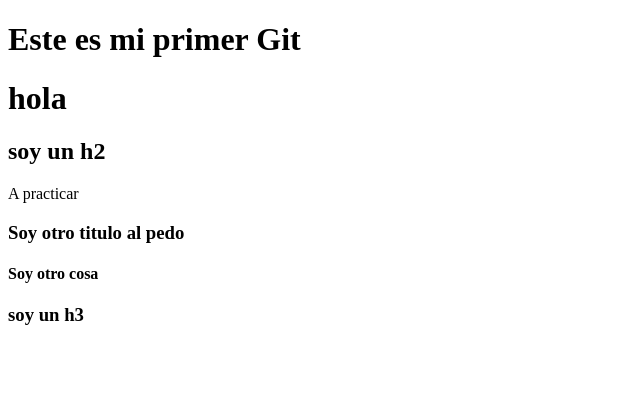
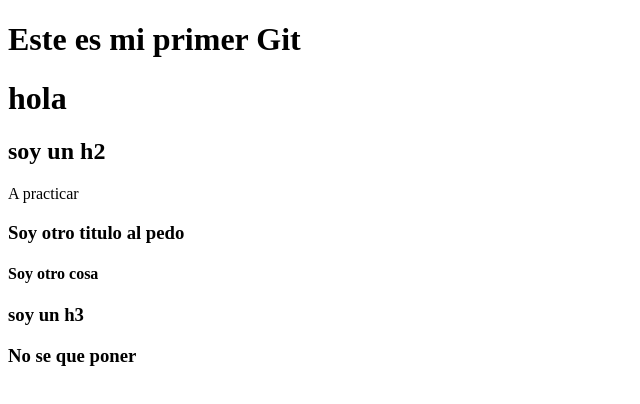
Before and after one commit to MarceArqit/MiPrimerGIT, a plain HTML site: page index.html in a window 1280 px wide. Shown: the whole page, without its empty margins (0-640 px from the left). Drawn offline with Linux system fonts and the light colour scheme.

Commit message:
otro cambio mas

```diff
--- a/index.html
+++ b/index.html
@@ -21,6 +21,7 @@
   <h4> Soy otro cosa</h4>
   <H3>
     soy un h3
+    <p> No se que poner</p>
   </H3>
 
 </body>
```
